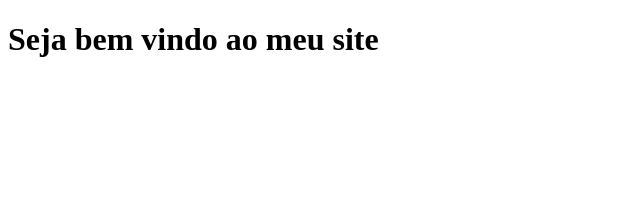
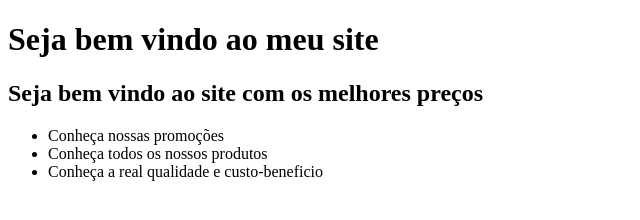
Before and after one commit to Carlinhos-Droid/Carlinhos-Droid.github.io, a plain HTML site: page index.html in a window 1280 px wide. Shown: the whole page, without its empty margins (0-640 px from the left). Drawn offline with Linux system fonts and the light colour scheme.

Commit message:
Update index.html

```diff
--- a/index.html
+++ b/index.html
@@ -6,6 +6,12 @@
     </head>
     <body>
         <h1>Seja bem vindo ao meu site</h1>
+        <h2>Seja bem vindo ao site com os melhores preços</h2>
+        <ul>
+            <li>Conheça nossas promoções</li>
+            <li>Conheça todos os nossos produtos</li>
+            <li>Conheça a real qualidade e custo-beneficio</li>
+        </ul>
     </body>
     <footer></footer>
 </html>
```
